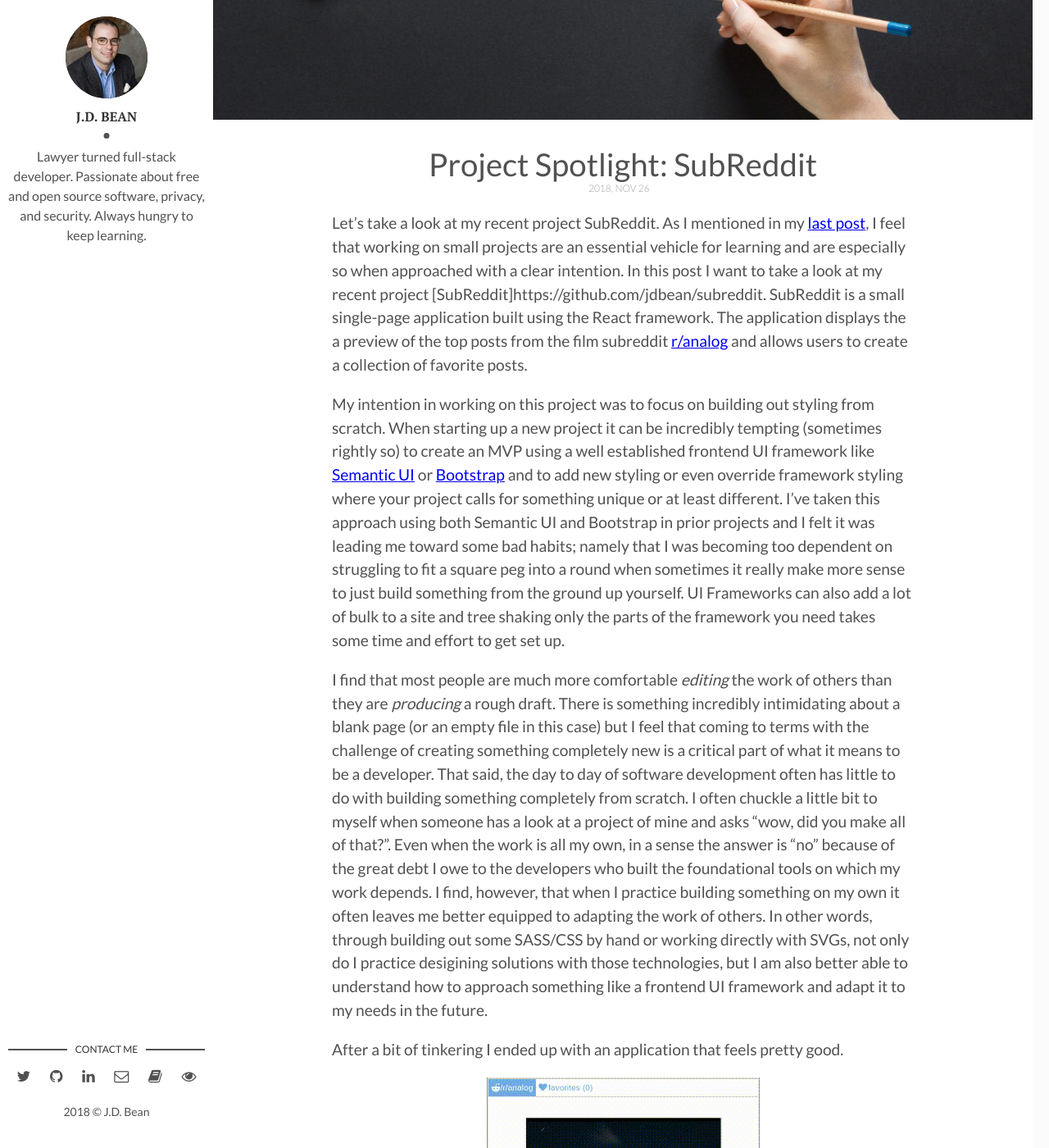
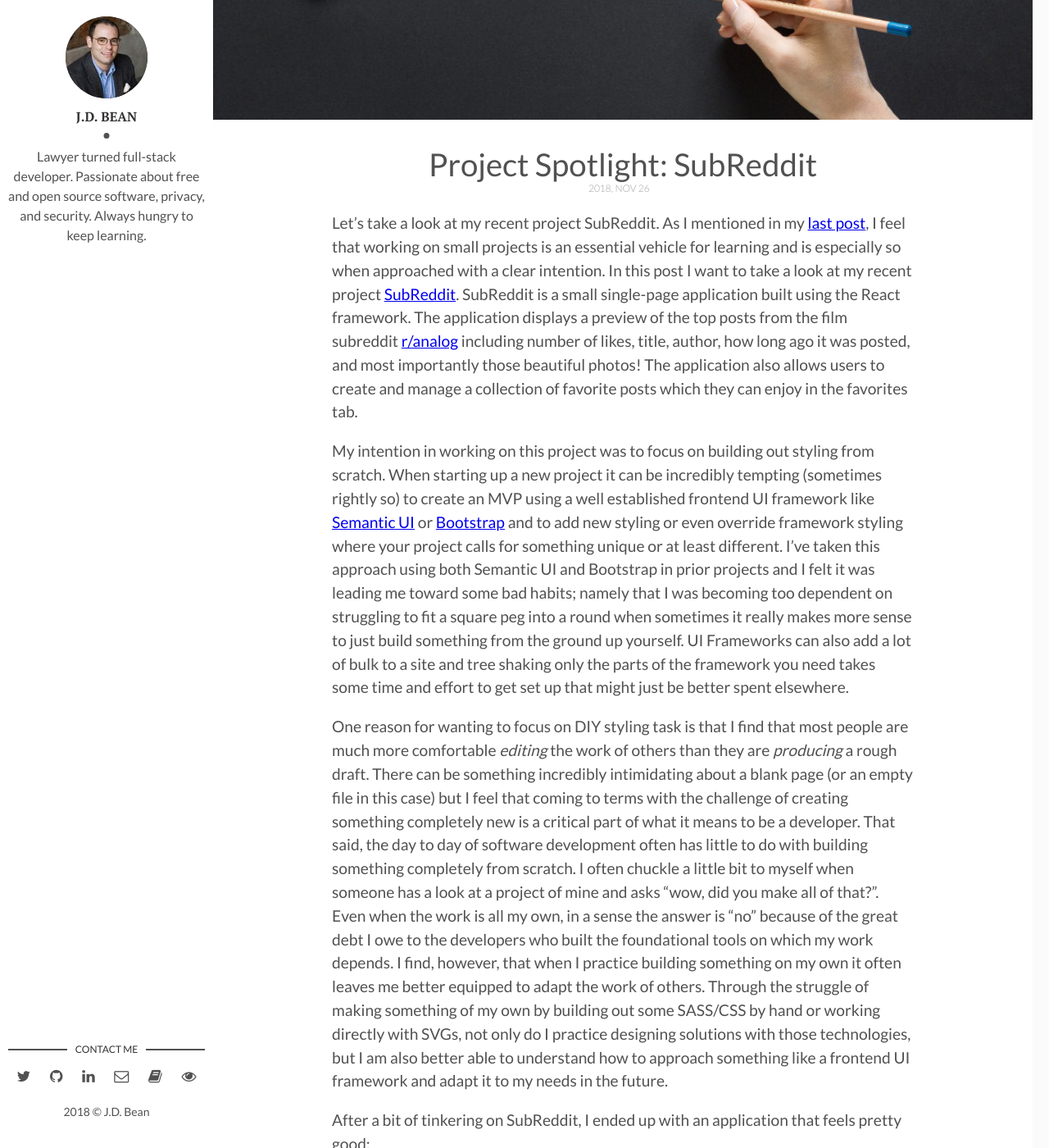
Before and after one commit to jdbean/blog-mirror, a Jekyll site: the page built from _posts/2018-11-19-subreddit.md, in a window 1280 px wide and 1400 px high, scrolled down 374 px. Shown: the whole window at 82% size. Built offline with Jekyll 4.4.1, drawn with Linux system fonts in a browser that asks for light colours; some of the changed text lies outside the part shown.

Commit message:
minor nits in subreddit post

```diff
--- a/_posts/2018-11-19-subreddit.md
+++ b/_posts/2018-11-19-subreddit.md
@@ -15,19 +15,19 @@ fig-caption: # Add figcaption for img (optional)
 
 Let's take a look at my recent project SubReddit.
 <!-- more -->
-As I mentioned in my [last post](/rhymetime), I feel that working on small projects are an essential vehicle for learning and are especially so when approached with a clear intention. In this post I want to take a look at my recent project [SubReddit]https://github.com/jdbean/subreddit. SubReddit is a small single-page application built using the React framework. The application displays the a preview of the top posts from the film subreddit [r/analog](https://www.reddit.com/r/analog) and allows users to create a collection of favorite posts.
+As I mentioned in my [last post](/rhymetime), I feel that working on small projects is an essential vehicle for learning and is especially so when approached with a clear intention. In this post I want to take a look at my recent project [SubReddit](https://github.com/jdbean/subreddit). SubReddit is a small single-page application built using the React framework. The application displays a preview of the top posts from the film subreddit [r/analog](https://www.reddit.com/r/analog) including number of likes, title, author, how long ago it was posted, and most importantly those beautiful photos! The application also allows users to create and manage a collection of favorite posts which they can enjoy in the favorites tab.
 
-My intention in working on this project was to focus on building out styling from scratch. When starting up a new project it can be incredibly tempting (sometimes rightly so) to create an MVP using a well established frontend UI framework like [Semantic UI](https://semantic-ui.com) or [Bootstrap](https://getbootstrap.com) and to add new styling or even override framework styling where your project calls for something unique or at least different. I've taken this approach using both Semantic UI and Bootstrap in prior projects and I felt it was leading me toward some bad habits; namely that I was becoming too dependent on struggling to fit a square peg into a round when sometimes it really make more sense to just build something from the ground up yourself. UI Frameworks can also add a lot of bulk to a site and tree shaking only the parts of the framework you need takes some time and effort to get set up.
+My intention in working on this project was to focus on building out styling from scratch. When starting up a new project it can be incredibly tempting (sometimes rightly so) to create an MVP using a well established frontend UI framework like [Semantic UI](https://semantic-ui.com) or [Bootstrap](https://getbootstrap.com) and to add new styling or even override framework styling where your project calls for something unique or at least different. I've taken this approach using both Semantic UI and Bootstrap in prior projects and I felt it was leading me toward some bad habits; namely that I was becoming too dependent on struggling to fit a square peg into a round when sometimes it really makes more sense to just build something from the ground up yourself. UI Frameworks can also add a lot of bulk to a site and tree shaking only the parts of the framework you need takes some time and effort to get set up that might just be better spent elsewhere.
 
-I find that most people are much more comfortable *editing* the work of others than they are *producing* a rough draft. There is something incredibly intimidating about a blank page (or an empty file in this case) but I feel that coming to terms with the challenge of creating something completely new is a critical part of what it means to be a developer. That said, the day to day of software development often has little to do with building something completely from scratch. I often chuckle a little bit to myself when someone has a look at a project of mine and asks "wow, did you make all of that?". Even when the work is all my own, in a sense the answer is "no" because of the great debt I owe to the developers who built the foundational tools on which my work depends. I find, however, that when I practice building something on my own it often leaves me better equipped to adapting the work of others. In other words, through building out some SASS/CSS by hand or working directly with SVGs, not only do I practice desigining solutions with those technologies, but I am also better able to understand how to approach something like a frontend UI framework and adapt it to my needs in the future.
+One reason for wanting to focus on DIY styling task is that I find that most people are much more comfortable *editing* the work of others than they are *producing* a rough draft. There can be something incredibly intimidating about a blank page (or an empty file in this case) but I feel that coming to terms with the challenge of creating something completely new is a critical part of what it means to be a developer. That said, the day to day of software development often has little to do with building something completely from scratch. I often chuckle a little bit to myself when someone has a look at a project of mine and asks "wow, did you make all of that?". Even when the work is all my own, in a sense the answer is "no" because of the great debt I owe to the developers who built the foundational tools on which my work depends. I find, however, that when I practice building something on my own it often leaves me better equipped to adapt the work of others. Through the struggle of making something of my own by  building out some SASS/CSS by hand or working directly with SVGs, not only do I practice designing solutions with those technologies, but I am also better able to understand how to approach something like a frontend UI framework and adapt it to my needs in the future.
 
-After a bit of tinkering I ended up with an application that feels pretty good.
+After a bit of tinkering on SubReddit, I ended up with an application that feels pretty good:
 
 ![SubReddit](/assets/img/subreddit.gif)
 *Don't just watch the GIF, checkout the [live application](https://jdbean.github.io/subreddit/) for yourself!*
 
-Getting the hovers, transitions, and x translations of the "favorite" buttons for the images to work smoothly together took a bit of experimentation but was a really fun challenge. I was really set on having something that was fast, lightweight, and worked consistently across a variety of desktop and mobile browsers. In addition to some generous use of [Can I Use?](https://caniuse.com/) I spent a good amount of time carefully testing my work using the responsive design tools of Firefox and Chrome on my Debian Linux machine and I was also able to borrow a MacOS machine and an iOS device to test out the site in Safari on those platforms to make sure that everything worked smoothly and as intended.
+Getting the hovers, transitions, and x translations of the "favorite" buttons for the images to work smoothly together took a bit of experimentation but was a fun challenge. I was really set on having something that was fast, lightweight, and worked consistently across a variety of desktop and mobile browsers. In addition to some generous use of [Can I Use?](https://caniuse.com/) I spent a good amount of time carefully testing my work using the responsive design tools of Firefox and Chrome on my Debian Linux machine and I was also able to borrow a MacOS machine and an iOS device to quickly test out the site in Safari on those platforms to make sure that everything worked smoothly and as intended.
 
-I also did some testing on Firefox and Chrome for Android. At one point I hit a sticky problem getting something to render properly on mobile and got really frustrated trying to debug the issue on mobile without any of the browser tools I was acustomed to. I decided to finally spend a little time learning how to remote debug both [Firefox](https://developer.mozilla.org/en-US/docs/Tools/Remote_Debugging/Debugging_Firefox_for_Android_with_WebIDE) and [Chrome](https://developers.google.com/web/tools/chrome-devtools/remote-debugging/) for Android through their desktop counter parts. The process was fairly similar for both Firefox and Chrome. Both required ADB debugging to be enabled and configured (something I was already comfortable with) and functioned incredibly smoothly. I can't wait to use remote debugging again!
+I also did some testing on Firefox and Chrome for Android. At one point I hit a sticky problem getting something to render properly in both of these browsers and I got pretty frustrated trying to debug the issue on mobile without any of the browser tools I was accustomed to. I decided to finally spend a little time learning how to remote debug both [Firefox](https://developer.mozilla.org/en-US/docs/Tools/Remote_Debugging/Debugging_Firefox_for_Android_with_WebIDE) and [Chrome](https://developers.google.com/web/tools/chrome-devtools/remote-debugging/) for Android through their desktop counter parts. The process was fairly similar for both Firefox and Chrome. Both required ADB debugging to be enabled and configured (something I was already comfortable with) and once I got them running they both functioned incredibly smoothly. Getting remote debugging hooked up made such a difference and my issue was sorted out in no time. I can't wait to use remote debugging again!
 
-In the end, I'm really pleased with how this project went. It feels clean and professional looking and best of all, I can comfortably say that I implemented all of the design elements myself. I'm not so sure that will always be the best choice for every project I work on but I'm really glad to have had give myself the opportunity to practice these skills!
+In the end, I'm really pleased with how this project turned out and more importantly with what I learned along the way. The project feels clean and professional without being too stark and best of all, I can comfortably say that I implemented all of the style elements myself from the ground up. I'm not so sure that will always be the best choice for every project I work on but I'm really glad to have given myself this opportunity to practice these skills!
```
